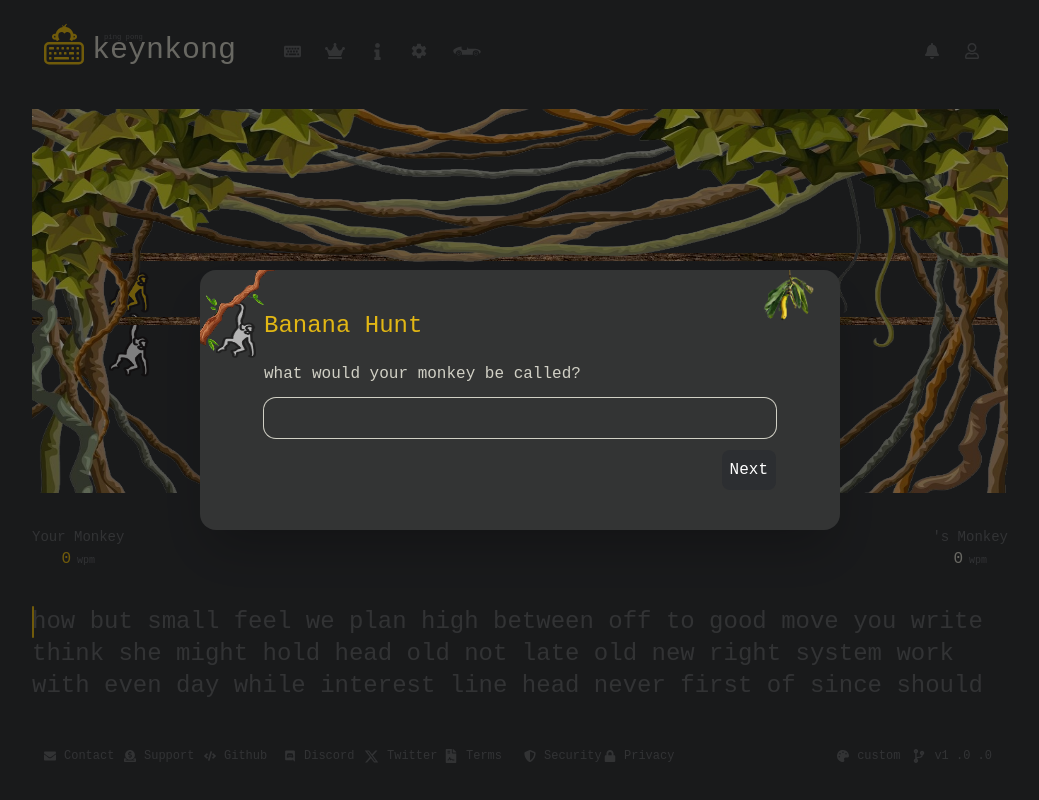
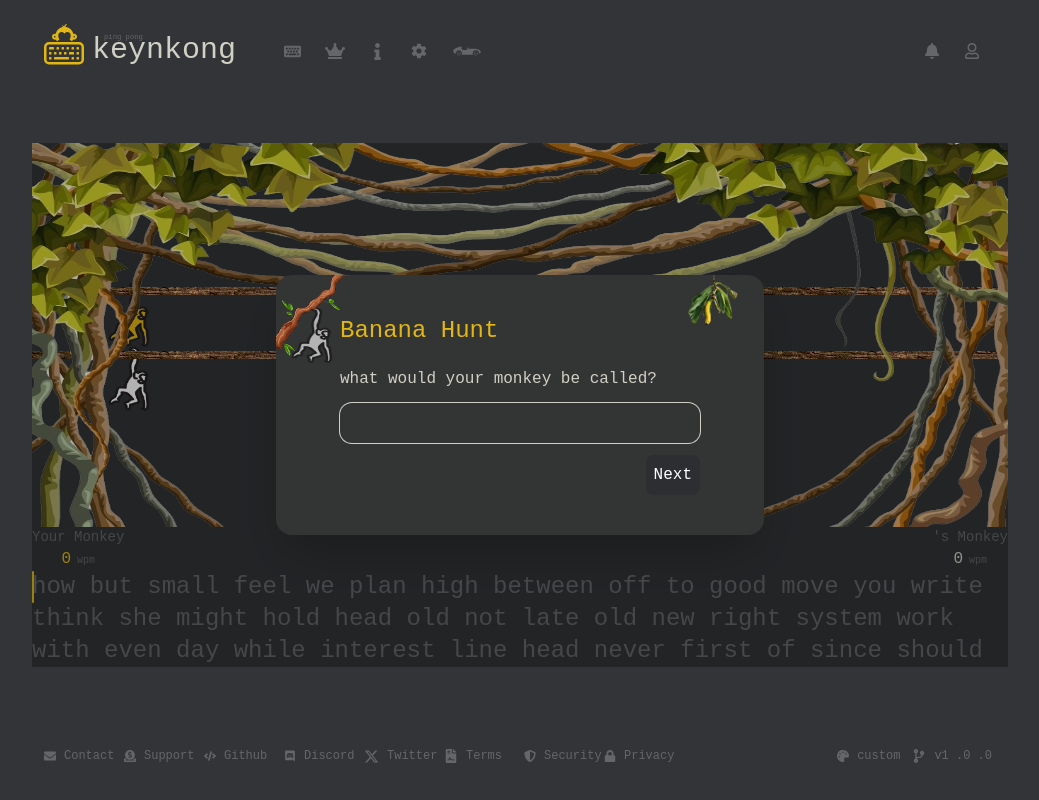
Before and after one commit to Pulkitj0906/monkeyyy, a Next.js app: page /race in a window 1280 px wide. Shown: the whole page, without its empty margins (120-1159 px from the left). Built offline with nearby package versions, Linux system fonts and the light colour scheme.

Commit message:
bug fix #2

```diff
--- a/app/_modals/JoinJungleModal.tsx
+++ b/app/_modals/JoinJungleModal.tsx
@@ -18,8 +18,8 @@ const JoinJunglemodal = () => {
   const [isLoading, setIsLoading] = useState(false);
 
   const handleConnect = () => {
-    setIsLoading(true);
     if (name) {
+      setIsLoading(true);
       socket.auth = { name };
       socket.connect();
     }
@@ -83,7 +83,7 @@ const JoinJunglemodal = () => {
           className="
         absolute
         inset-0
-        bg-black/50
+        bg-black/30
         z-50
         h-full
         w-full
--- a/app/race/page.tsx
+++ b/app/race/page.tsx
@@ -26,17 +26,19 @@ const page = () => {
           md:pt-2
           overflow-hidden
           "
-          >
-          <JoinJungleModal/>
+        >
           <Topbar />
-          <Race />
-          <RaceTyper />
+          <div className="relative w-full">
+            <JoinJungleModal />
+            <Race />
+            <RaceTyper />
+          </div>
           <Bottombar />
         </div>
         <LeaderBoardModal />
         <NotificationBoardModal />
         <SupportModal />
-        <FinishModal/>
+        <FinishModal />
       </div>
     </>
   );
```
